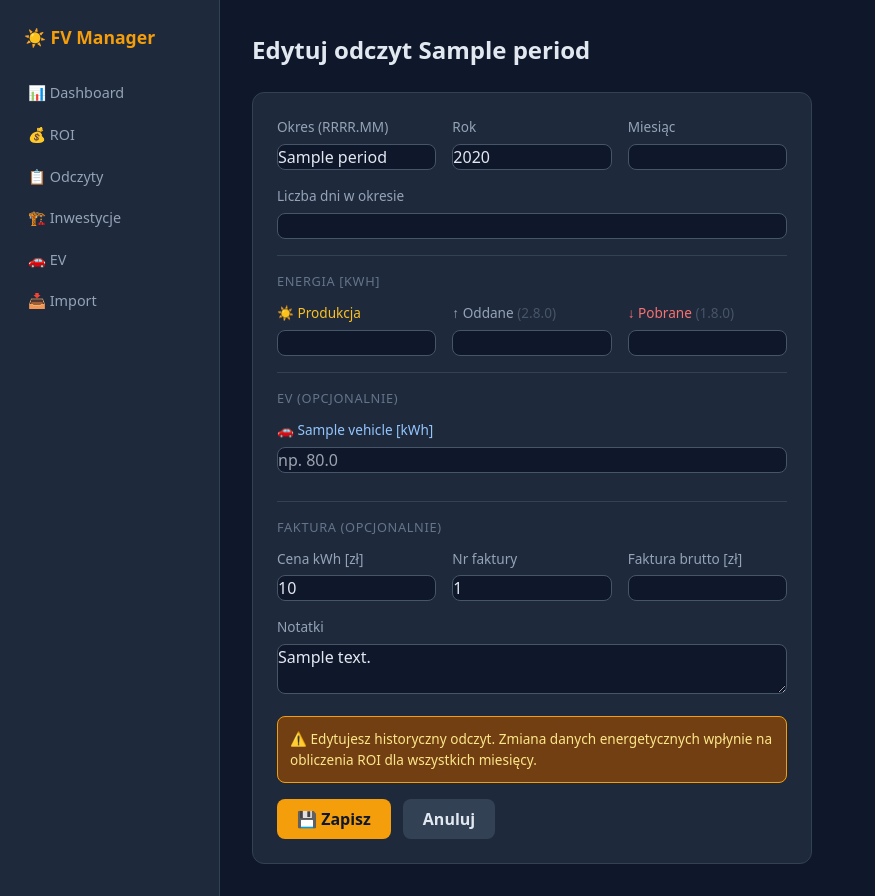
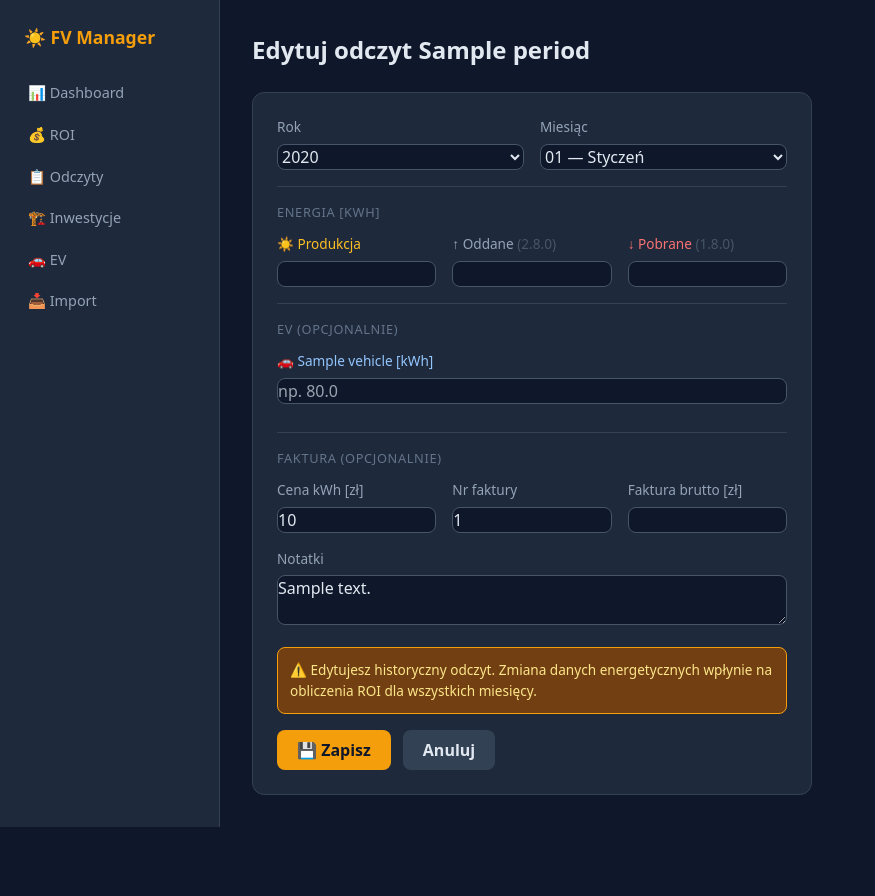
Before and after one commit to SyBeer/fv-manager, a FastAPI app: template templates/reading_form.html in a window 1280 px wide. Shown: the whole page, without its empty margins (0-875 px from the left). After the commit the page ends 827 px from the top, so only its background shows below. Run offline with FastAPI, Linux system fonts and the light colour scheme; the template is opened without the code that fills it: most values are stand-ins (such as "Sample title", 1, 10 or a date in 2020); some libraries are stand-ins or nearby versions.

Commit message:
ux: replace year/month text inputs with selects, auto-calc days
Co-Authored-By: Claude Sonnet 4.6 <noreply@anthropic.com>

```diff
--- a/templates/reading_form.html
+++ b/templates/reading_form.html
@@ -8,25 +8,29 @@
   <form id="edit-form" method="post" action="{% if reading %}{{ rp }}/odczyty/{{ reading.id }}/edytuj{% else %}{{ rp }}/odczyty/nowy{% endif %}">
     <div class="card" style="display:flex; flex-direction:column; gap:1rem;">
 
-      <div style="display:grid; grid-template-columns:1fr 1fr 1fr; gap:1rem;">
-        <div>
-          <label style="display:block; margin-bottom:.4rem; font-size:.85rem; color:#94a3b8;">Okres (RRRR.MM)</label>
-          <input type="text" name="period" placeholder="2026.04" value="{{ reading.period if reading else '' }}" required pattern="\d{4}\.\d{2}">
-        </div>
+      <div style="display:grid; grid-template-columns:1fr 1fr; gap:1rem;">
         <div>
           <label style="display:block; margin-bottom:.4rem; font-size:.85rem; color:#94a3b8;">Rok</label>
-          <input type="number" name="year" value="{{ reading.year if reading else '' }}" required min="2000" max="2100">
+          <select name="year" id="sel-year" required onchange="updatePeriod()">
+            {% set cur_year = reading.year if reading else 2026 %}
+            {% for y in range(2020, 2031) %}
+            <option value="{{ y }}" {% if y == cur_year %}selected{% endif %}>{{ y }}</option>
+            {% endfor %}
+          </select>
         </div>
         <div>
           <label style="display:block; margin-bottom:.4rem; font-size:.85rem; color:#94a3b8;">Miesiąc</label>
-          <input type="number" name="month" value="{{ reading.month if reading else '' }}" required min="1" max="12">
+          <select name="month" id="sel-month" required onchange="updatePeriod()">
+            {% set cur_month = reading.month if reading else 1 %}
+            {% set months = ['Styczeń','Luty','Marzec','Kwiecień','Maj','Czerwiec','Lipiec','Sierpień','Wrzesień','Październik','Listopad','Grudzień'] %}
+            {% for i in range(1, 13) %}
+            <option value="{{ i }}" {% if i == cur_month %}selected{% endif %}>{{ '%02d' % i }} — {{ months[i-1] }}</option>
+            {% endfor %}
+          </select>
         </div>
       </div>
-
-      <div>
-        <label style="display:block; margin-bottom:.4rem; font-size:.85rem; color:#94a3b8;">Liczba dni w okresie</label>
-        <input type="number" name="days" value="{{ reading.days if reading else '' }}" min="1" max="31">
-      </div>
+      <input type="hidden" name="period" id="period-hidden" value="{{ reading.period if reading else '2026.01' }}">
+      <input type="hidden" name="days" id="days-hidden" value="{{ reading.days if reading else '' }}">
 
       <div style="border-top:1px solid #334155; padding-top:1rem;">
         <div style="font-size:.8rem; color:#64748b; margin-bottom:.75rem; text-transform:uppercase; letter-spacing:.05em;">Energia [kWh]</div>
@@ -140,6 +144,18 @@
 {% endif %}
 
 <script>
+function daysInMonth(year, month) {
+  return new Date(year, month, 0).getDate();
+}
+function updatePeriod() {
+  const y = document.getElementById('sel-year').value;
+  const m = parseInt(document.getElementById('sel-month').value);
+  document.getElementById('period-hidden').value = y + '.' + String(m).padStart(2, '0');
+  document.getElementById('days-hidden').value = daysInMonth(parseInt(y), m);
+}
+// Init on load
+updatePeriod();
+
 {% if reading %}
 async function showRoiPreview() {
   const form = document.getElementById('edit-form');
```
